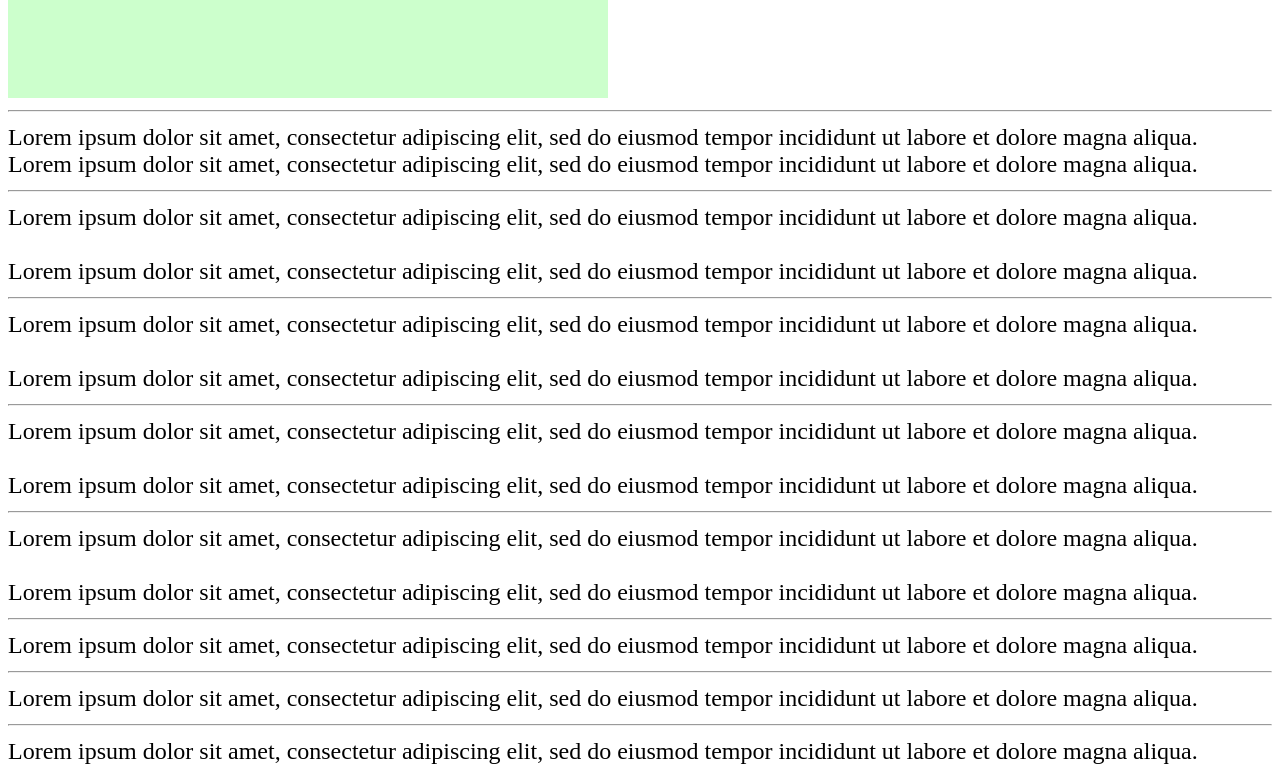
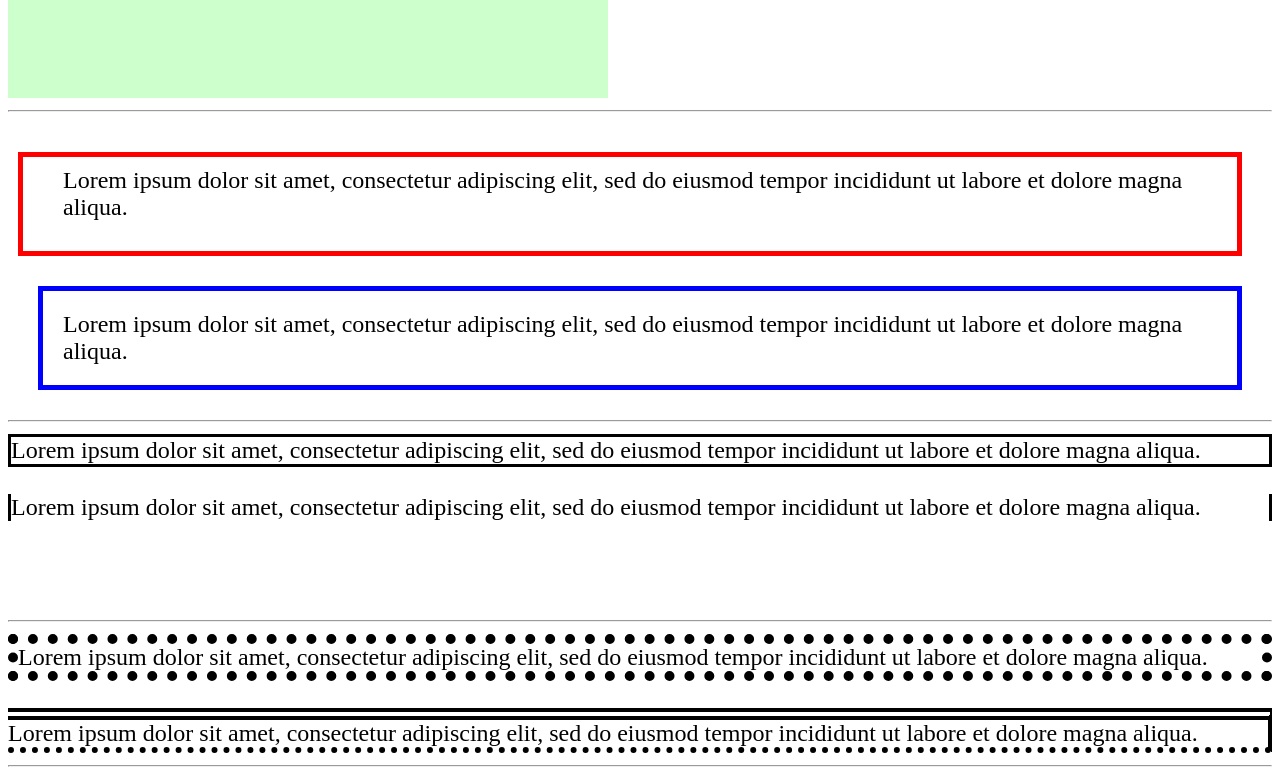
Before and after one commit to devJiraynor/web-basic-20240118, a plain HTML site: page css/4.CSS3_Box Model/css3_box_model.html in a window 1280 px wide. Shown: the part 560-1336 px from the top of the page. Drawn offline with Linux system fonts and the light colour scheme.

Commit message:
2024.03.12. 11:50

```diff
--- a/css/4.CSS3_Box Model/css3_box_model.html
+++ b/css/4.CSS3_Box Model/css3_box_model.html
@@ -64,8 +64,31 @@
 
         /*
             margin / padding :
-                -
+                - 마진과 패딩은 컨텐츠 기준으로 4개 방향 (top, right, bottom, left)에 대해서 지정 가능
         */
+        .margin-padding-1 {
+            border: 5px solid red;
+
+            margin-top: 40px;
+            margin-right: 30px;
+            margin-bottom: 20px;
+            margin-left: 10px;
+
+            padding-top: 10px;
+            padding-right: 20px;
+            padding-bottom: 30px;
+            padding-left: 40px;
+        }
+
+        .margin-padding-2 {
+            border: 5px solid blue;
+
+            /* margin: 40px 30px 20px 10px;
+            padding: 10px 20px 30px 40px; */
+
+            margin: 30px;
+            padding: 20px;
+        }
 
 
         /*
@@ -79,15 +102,31 @@
 
         /*
             border :
-                -
+                - 테두리 선의 스타일, 두께, 색상, 모서리 각도에 대하여 지정 가능
         */
 
         /*
-            border-style :
-                -
-                -
+            border-style : 테두리 선 스타일 지정
+                - solid : 실선
+                - none : 테두리 제거
         */
+        .border-style-1 {
+            border-style: solid;
+        }
 
+        .border-style-2 {
+            border-style: none solid;
+        }
+
+        .border-style-3 {
+            border-style: none;
+            outline-style: none;
+            padding: 8px;
+            margin: 8px;
+        }
+        .border-style-3:focus {
+            background-color: beige;
+        }
 
         /*
             border-style : 상 우 하 좌;
@@ -98,9 +137,17 @@
 
 
         /*
-            border-width :
+            border-width : 테두리 선의 두께 지정, border-style과 함께 사용해야 함
         */
+        .border-width-1 {
+            border-style: dotted;
+            border-width: 10px;
+        }
 
+        .border-width-2 {
+            border-style: double solid dotted none;
+            border-width: 0.5rem 4px 0.25rem 0px;
+        }
 
         /*
             border-width : 상 우 하 좌;
@@ -111,9 +158,18 @@
 
 
         /*
-            border-color :
+            border-color : 테두리 선의 색상 지정, border-style과 함께 사용해야 함
         */
-
+        .border-color-1 {
+            border-style: solid;
+            border-color: red;
+            border-width: 2px;
+        }
+        .border-color-2 {
+            border-style: solid;
+            border-width: 2px;
+            border-color: green blue;
+        }
 
         /*
             border-color : 상 우 하 좌;
@@ -172,8 +228,11 @@
     <hr />
 
     <div class="border-style-1">Lorem ipsum dolor sit amet, consectetur adipiscing elit, sed do eiusmod tempor incididunt ut labore et dolore magna aliqua.</div>
-    <br>
+    <br />
     <div class="border-style-2">Lorem ipsum dolor sit amet, consectetur adipiscing elit, sed do eiusmod tempor incididunt ut labore et dolore magna aliqua.</div>
+    <br />
+    <input class="border-style-3" />
+
 
     <hr />
 
```
